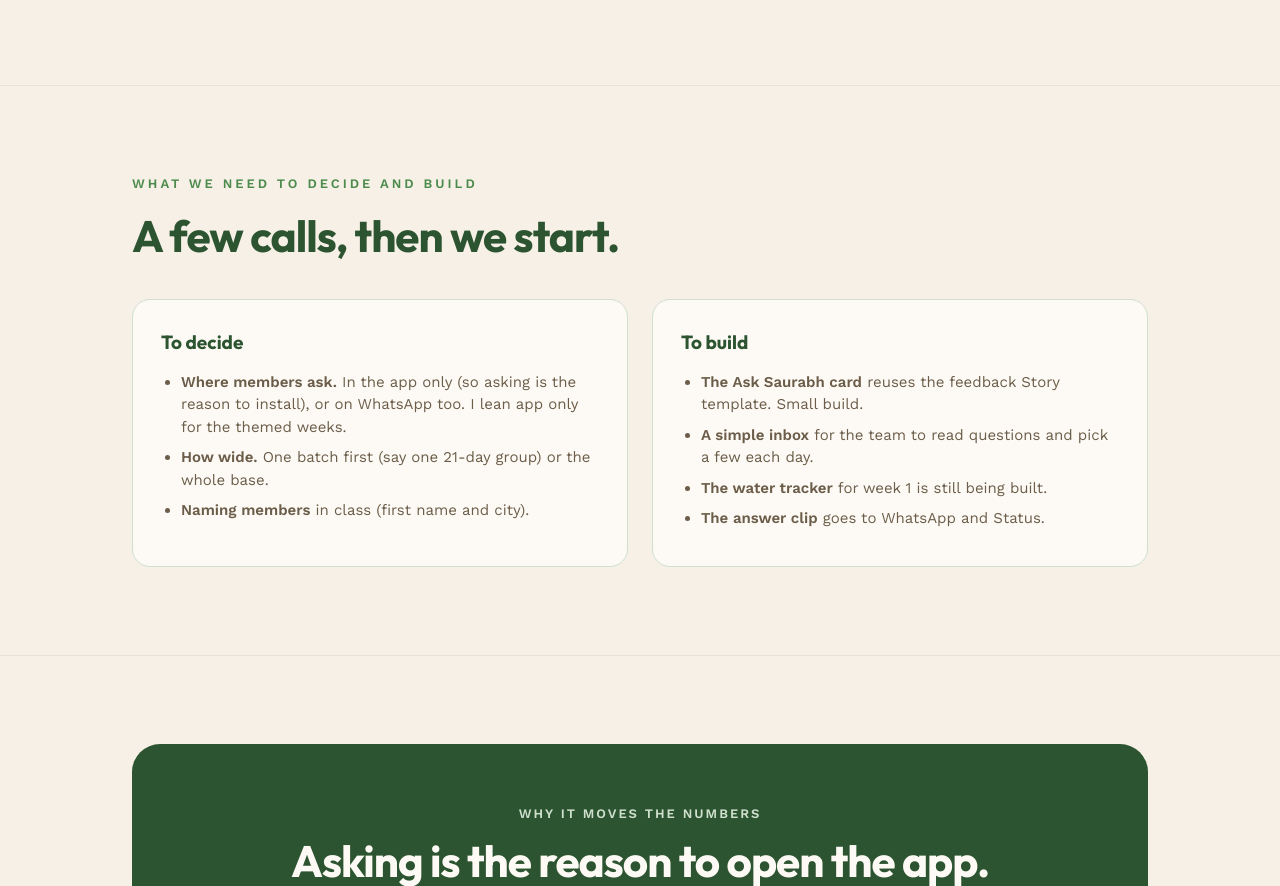
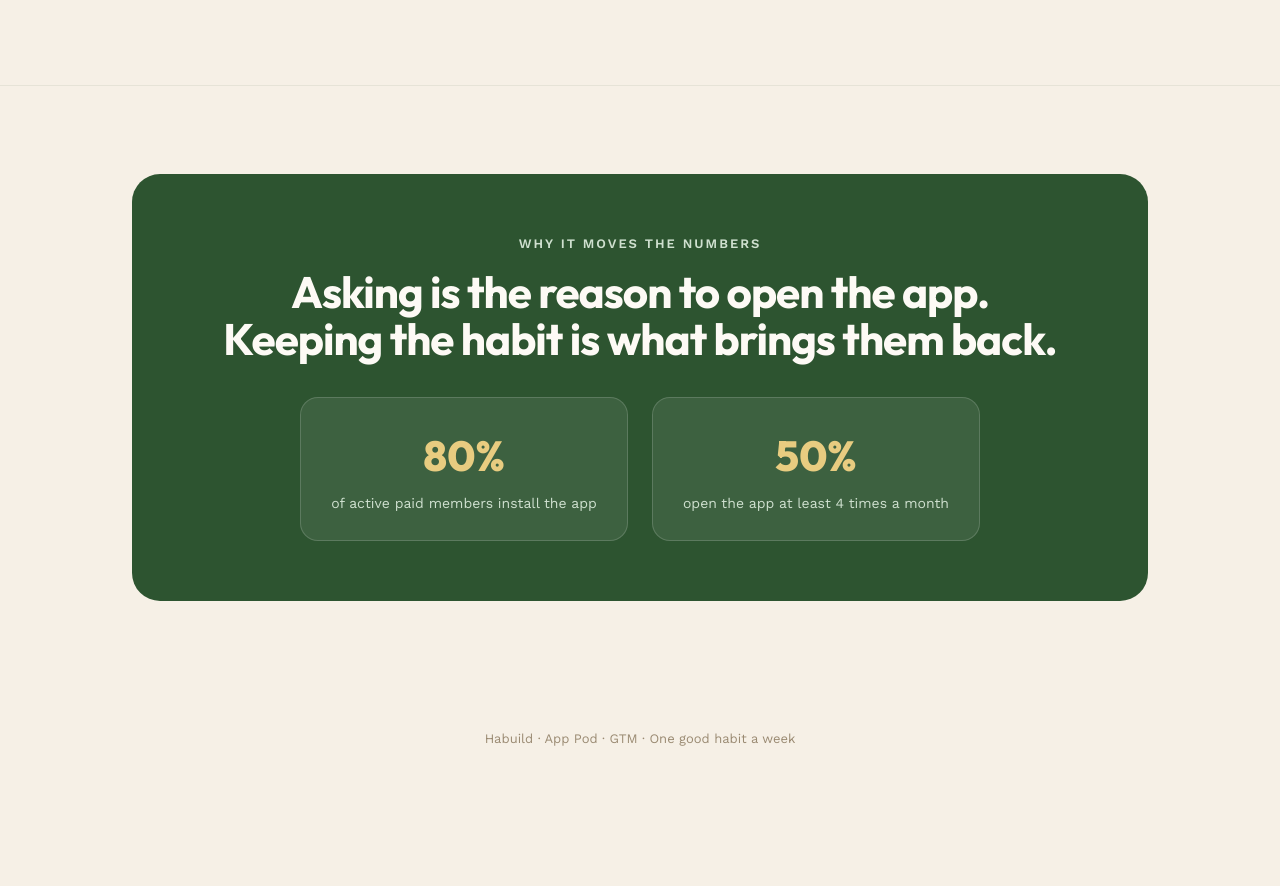
Before and after one commit to khushibagai-create/habuild-gtm-pitch, a plain HTML site: page gtm-pitch-ask-saurabh.html in a window 1280 px wide. Shown: the part 5484-6370 px from the top of the page. After the commit the page ends 6272 px from the top, so only its background shows below. Drawn offline with nearby package versions, Linux system fonts and the light colour scheme.

Commit message:
Remove decide-and-build section from GTM pitch
Co-Authored-By: Claude Opus 4.8 (1M context) <noreply@anthropic.com>

```diff
--- a/gtm-pitch-ask-saurabh.html
+++ b/gtm-pitch-ask-saurabh.html
@@ -177,26 +177,6 @@
   </div>
 </section>
 
-<section>
-  <div class="wrap">
-    <div class="eyebrow">What we need to decide and build</div>
-    <h2>A few calls, then we start.</h2>
-    <div class="grid2">
-      <div class="gcard"><h3>To decide</h3><ul>
-        <li><b>Where members ask.</b> In the app only (so asking is the reason to install), or on WhatsApp too. I lean app only for the themed weeks.</li>
-        <li><b>How wide.</b> One batch first (say one 21-day group) or the whole base.</li>
-        <li><b>Naming members</b> in class (first name and city).</li>
-      </ul></div>
-      <div class="gcard"><h3>To build</h3><ul>
-        <li><b>The Ask Saurabh card</b> reuses the feedback Story template. Small build.</li>
-        <li><b>A simple inbox</b> for the team to read questions and pick a few each day.</li>
-        <li><b>The water tracker</b> for week 1 is still being built.</li>
-        <li><b>The answer clip</b> goes to WhatsApp and Status.</li>
-      </ul></div>
-    </div>
-  </div>
-</section>
-
 <section style="border-bottom:none;">
   <div class="wrap">
     <div class="close">
```
